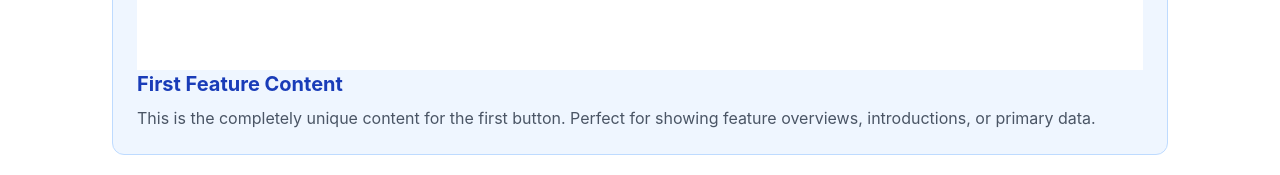
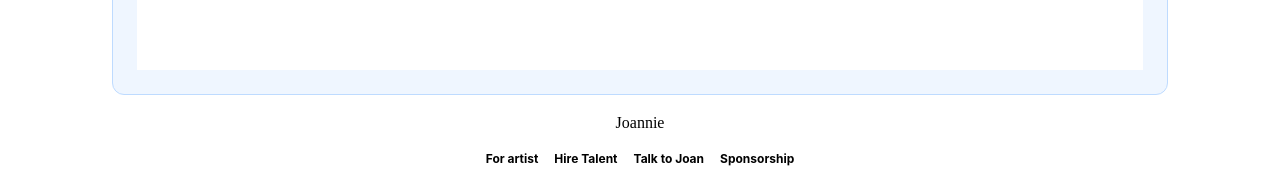
Before and after one commit to neducod/secret-project, a React (Vite) app: page / in a window 1280 px wide. Shown: the part 1565-1740 px from the top of the page. Built offline with nearby package versions, Linux system fonts and the light colour scheme.

Commit message:
deleted unnessary code

```diff
--- a/src/App.jsx
+++ b/src/App.jsx
@@ -51,9 +51,7 @@ function App() {
         return (
           <div className="p-6 bg-blue-50 border border-blue-200 rounded-xl">
             <Shot />
-            <h3 className="text-xl font-bold text-blue-800 mb-2">First Feature Content</h3>
-            <p className="text-gray-600">This is the completely unique content for the first button. Perfect for showing feature overviews, introductions, or primary data.</p>
-          </div>
+      </div>
         );
         case 'tab2':
         return (
```
